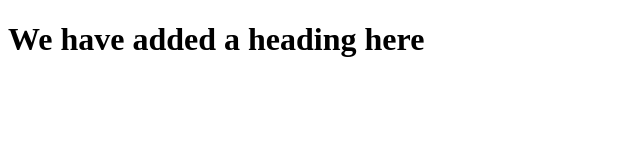
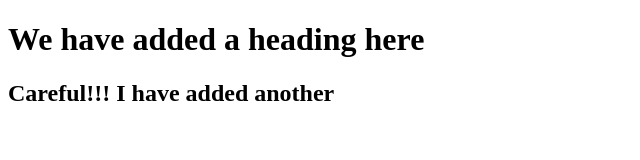
Before and after one commit to SyedTanveerIslam/second-test-repo, a plain HTML site: page index.html in a window 1280 px wide. Shown: the whole page, without its empty margins (0-640 px from the left). Drawn offline with Linux system fonts and the light colour scheme.

Commit message:
Just another heading

```diff
--- a/index.html
+++ b/index.html
@@ -8,5 +8,6 @@
 </head>
 <body>
     <h1>We have added a heading here</h1>
+    <h2>Careful!!! I have added another</h2>
 </body>
 </html>
```
